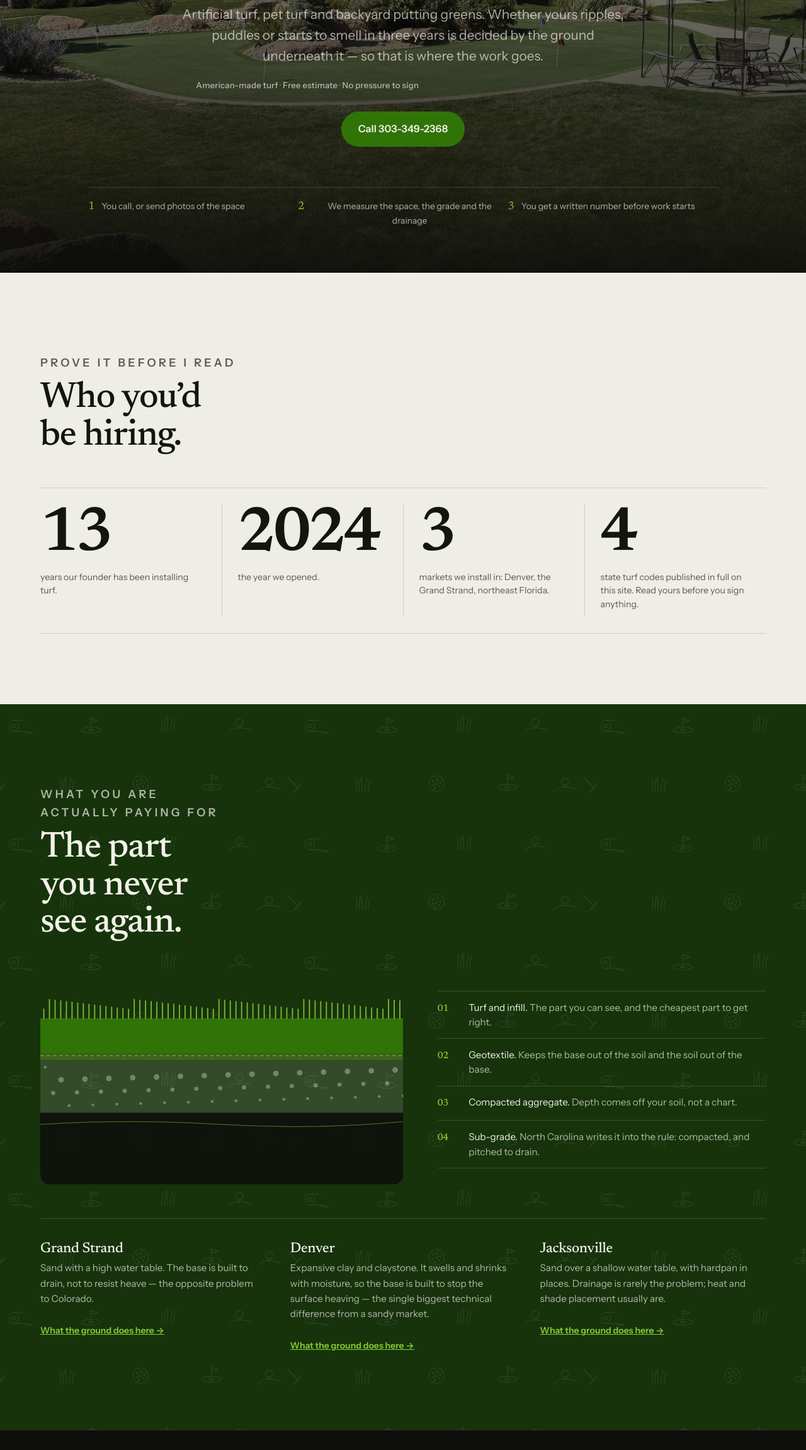
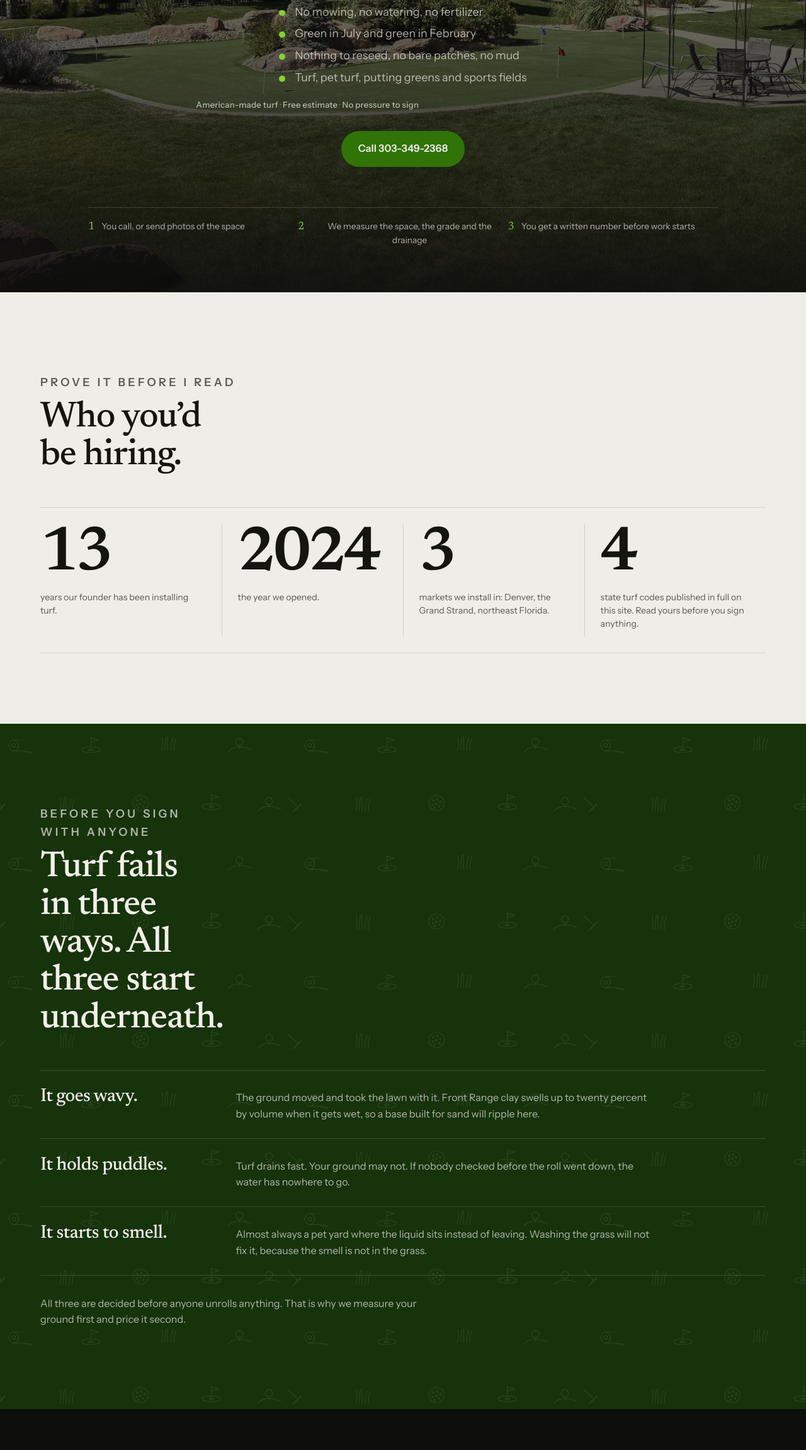
Before and after one commit to timelessgrass/Timeless-Grass-Greens, an Astro site: page / in a window 1280 px wide. Shown: the part 498-2800 px from the top of the page at 63% size. Built offline with nearby package versions, Linux system fonts and the light colour scheme; Astro itself is replaced by a stand-in of ours; animation ran at ten frames a second.

Commit message:
Delete the cross-section graphic; move the copy toward LawnPop's register
The drawn cross-section read as three green bars, not as a diagram. A
homepage is the wrong place to teach soil mechanics anyway, so the section is
gone and the argument is made the way a customer would make it: turf fails in
three ways — it goes wavy, it holds puddles, it starts to smell — and all
three are decided before anything is unrolled. Same differentiator, no
lecture. The technical detail already lives on the service and guide pages.

Voice moved toward the reference (lawnpop.com): short lines, outcome first,
second person, plain words. Specifically:

- The hero's paragraph of mechanism becomes four benefit lines. No mowing,
  green in July and February, nothing to reseed, and what we install.
- Service cards open on the problem instead of the statute. The Colorado
  law, the 117°F figure and the MRSA study move off the cards to the pages
  that can carry them properly; the cards now say what you get.
- Process steps: one plain sentence each.
- The quote block: same four items, half the words.
- Close takes their imperative shape — stop maintaining it, start using it.

What is NOT copied from the reference, because Brian has none of it on file:
five-star review counts, Best of Houzz, a 15-year warranty, testimonials, or
financing. Those are the four things carrying most of their page, and
inventing any of them is what the old site was caught doing.

Also fixes the hero bullets, which used justify-items:center and so left
every bullet dot at a different x, and rewires .hero__wins into the intro
timeline, the js-motion start state and the reduced-motion reset — .hero__deck
no longer exists on the homepage and would have left the new list unanimated.

Gates clean. Mean sentence length down; the cross-section CSS is removed.

Co-Authored-By: Claude Opus 5 <noreply@anthropic.com>

```diff
--- a/src/pages/index.astro
+++ b/src/pages/index.astro
@@ -25,12 +25,12 @@ const ANSWER = {
 };
 
 const SVC = [
-  { slug: 'putting-greens',       name: 'Putting greens',        line: 'A green that rolls wrong gets used twice and then ignored. Yours gets its break, fringe and cup drawn before anything is cut.' },
-  { slug: 'residential-turf',     name: 'Residential lawns',     line: 'Your soil moves and turf will not stop it — Front Range clay swells up to twenty percent by volume when it gets wet. That is why your lawn does not get the same base as one in Myrtle Beach.' },
-  { slug: 'pet-turf',             name: 'Pet turf',              line: 'If a pet yard smells in August, the problem is under the turf and not in it. So the drainage gets designed before the grass does.' },
-  { slug: 'commercial-turf',      name: 'Commercial',            line: 'You have been told Colorado banned turf on commercial property. Half right: from 1 January 2026 the prohibition covers nonfunctional turf on commercial, institutional and HOA-common land, and functional turf is defined at C.R.S. 37-99-102(6.5) and stays legal.' },
-  { slug: 'sports-field-turf',    name: 'Sports fields',         line: 'Someone on the board will ask how hot it gets, and they should. Measured over a full day synthetic averaged 117°F against 78°F for grass, which makes shade and siting the argument rather than product.' },
-  { slug: 'indoor-turf',          name: 'Indoor facilities',     line: 'Indoors nothing rinses it and nothing dries it. In a 2020 laboratory study MRSA stayed viable longest in sand infill — 27 hours to half its viability, against 2 hours on EPDM rubber — so a cleaning schedule belongs in the job, not after it.' },
+  { slug: 'putting-greens',       name: 'Putting greens',        line: 'Practise at home instead of booking a tee time. Your break, fringe and cup get drawn before anything is cut, because a green that rolls wrong gets used twice and then ignored.' },
+  { slug: 'residential-turf',     name: 'Residential lawns',     line: 'Get your weekends back. No mowing, no watering, no reseeding the same bare patch every spring — and a base built for your ground so it stays flat.' },
+  { slug: 'pet-turf',             name: 'Pet turf',              line: 'Tired of mud on the floor and a dead strip where the dog runs? Pet turf drains, and we build the drainage before we build the lawn.' },
+  { slug: 'commercial-turf',      name: 'Commercial',            line: 'Your property looks the same in August as it did in April, with nobody out there maintaining it. Heard Colorado banned turf on commercial land? Half right — and the half that matters is on this page.' },
+  { slug: 'sports-field-turf',    name: 'Sports fields',         line: 'Play on it all season, in any weather, with no bare patch down the middle by July. Someone on the board will ask how hot it gets — we answer that one honestly.' },
+  { slug: 'indoor-turf',          name: 'Indoor facilities',     line: 'Train all year, whatever it is doing outside. Indoors nothing rinses it and nothing dries it, so the cleaning plan is part of the job rather than something you work out later.' },
 ];
 
 /* One frame per service. `shot: null` is deliberate on indoor facilities — there is no
@@ -54,10 +54,10 @@ const SVCFIG = [
    Sourced to the old site's step 02 — "a detailed quote with material options, layout, and
    next steps before any work begins" — and to the process section's base-and-drainage. */
 const QUOTE_HAS = [
-  { h: 'The turf you are getting',  p: 'Named, not described. Premium and budget turf are both real products with real prices, and you get told which one is in your number and what the other would cost.' },
-  { h: 'How deep the base goes',    p: 'Measured off your ground, not off a chart. It is the largest line in the price and the one you can never inspect once the grass is down, so it is written before it is built.' },
-  { h: 'The layout, drawn',         p: 'Where the seams fall, where the edges land, and on a green, where the break runs. Agreed before anything is cut.' },
-  { h: 'What happens next, dated',  p: 'The order of the work and what we need from you. No deposit is taken to produce any of this.' },
+  { h: 'The turf, named',        p: 'Not “premium grass”. The actual product, and what the cheaper one would have cost you.' },
+  { h: 'How deep the base goes', p: 'The biggest line in the price, and the one you can never check once the grass is down. So you get it in writing first.' },
+  { h: 'The layout, drawn',     p: 'Where the seams fall, where the edges land, and on a green, where the break runs.' },
+  { h: 'What happens next',     p: 'The order of the work, and what we need from you. No deposit to get any of it.' },
 ];
 
 const pair = (id: string) => ({ b: SHOTS.find((s) => s.pairId === id && s.kind === 'before')!, a: SHOTS.find((s) => s.pairId === id && s.kind === 'after')! });
@@ -82,7 +82,12 @@ const PAIRS = ['ba-1', 'ba-2', 'ba-3', 'ba-4'].filter((id) => { const p = pair(i
         <span class="line"><span>Green all year.</span></span>
         <span class="line"><span>No mower, <em>no mud.</em></span></span>
       </h1>
-      <p class="hero__deck">Artificial turf, pet turf and backyard putting greens. Whether yours ripples, puddles or starts to smell in three years is decided by the ground underneath it — so that is where the work goes.</p>
+      <ul class="hero__wins">
+        <li>No mowing, no watering, no fertilizer</li>
+        <li>Green in July and green in February</li>
+        <li>Nothing to reseed, no bare patches, no mud</li>
+        <li>Turf, pet turf, putting greens and sports fields</li>
+      </ul>
       <p class="hero__qual">
         {materials && <><b>American-made turf</b> · </>}<b>Free estimate</b> · <b>No pressure to sign</b>
       </p>
@@ -117,50 +122,22 @@ const PAIRS = ['ba-1', 'ba-2', 'ba-3', 'ba-4'].filter((id) => { const p = pair(i
   </section>
 
 
-  <!-- 3 · UNDER THE TURF — the H1 says the base decides, so this draws it. A photograph
-       cannot go here: none of the fifteen carries a location, and putting one beside
-       "Denver" would assert a market we cannot source. The strata are the assembly the
-       statutes describe; the three grounds are markets.ts's own `ground` field, verbatim. -->
+  <!-- 3 · WHAT GOES WRONG — was a drawn cross-section of the base build-up. It read as
+       three green bars, and a homepage is the wrong place to teach soil mechanics anyway.
+       Same argument, said the way a customer would say it: here is what you are afraid of,
+       here is what causes it. The technical detail lives on the service and guide pages. -->
   <section class="sec sec--green on-dark turf-marks turf-marks--dark">
     <div class="wrap">
       <div class="kick kick--left" data-reveal>
-        <p class="micro">What you are actually paying for</p>
-        <h2>The part you never see again.</h2>
+        <p class="micro">Before you sign with anyone</p>
+        <h2>Turf fails in three ways. All three start underneath.</h2>
       </div>
-      <div class="cut" data-reveal>
-        <div class="cut__fig">
-          <svg viewBox="0 0 520 300" role="img" aria-label="A cross-section through a turf install: sub-grade, compacted base, geotextile and turf with infill.">
-            <defs>
-              <clipPath id="cutclip"><rect x="0" y="0" width="520" height="300" rx="14" /></clipPath>
-            </defs>
-            <g clip-path="url(#cutclip)">
-              <g class="cut__band"><rect x="0" y="196" width="520" height="104" fill="var(--ground-dark)" opacity=".85" />
-                <path d="M0 214 Q130 206 260 214 T520 210" fill="none" stroke="var(--accent-on-dark)" stroke-width="1.2" opacity=".45" /></g>
-              <g class="cut__band"><rect x="0" y="120" width="520" height="78" fill="var(--ink-on-dark)" opacity=".13" />
-                {Array.from({ length: 46 }, (_, i) => <circle cx={7 + i * 11.4} cy={132 + ((i * 37) % 56)} r={2 + ((i * 13) % 3)} fill="var(--ink-on-dark)" opacity=".34" />)}</g>
-              <g class="cut__band"><rect x="0" y="110" width="520" height="11" fill="var(--accent-on-dark)" opacity=".3" />
-                <path d="M0 115.5H520" stroke="var(--accent-on-dark)" stroke-width="1" stroke-dasharray="5 4" opacity=".9" /></g>
-              <g class="cut__band"><rect x="0" y="62" width="520" height="49" fill="var(--accent)" />
-                {Array.from({ length: 64 }, (_, i) => <path d={`M${5 + i * 8.1} 62 v-${13 + ((i * 29) % 15)}`} stroke="var(--accent-on-dark)" stroke-width="1.7" stroke-linecap="round" opacity=".85" />)}</g>
-            </g>
-          </svg>
-        </div>
-        <ol class="cut__key">
-          <li><b>01</b><span><em>Turf and infill.</em> The part you can see, and the cheapest part to get right.</span></li>
-          <li><b>02</b><span><em>Geotextile.</em> Keeps the base out of the soil and the soil out of the base.</span></li>
-          <li><b>03</b><span><em>Compacted aggregate.</em> Depth comes off your soil, not a chart.</span></li>
-          <li><b>04</b><span><em>Sub-grade.</em> North Carolina writes it into the rule: compacted, and pitched to drain.</span></li>
-        </ol>
-      </div>
-      <div class="grounds">
-        {MARKETS.map((m) => (
-          <div data-reveal>
-            <h3>{m.short}</h3>
-            <p>{m.ground}</p>
-            <a href={`/${m.slug}/`} data-cta={`market-${m.slug}-ground`}>What the ground does here &rarr;</a>
-          </div>
-        ))}
-      </div>
+      <ul class="wrongs">
+        <li data-reveal><b>It goes wavy.</b><span>The ground moved and took the lawn with it. Front Range clay swells up to twenty percent by volume when it gets wet, so a base built for sand will ripple here.</span></li>
+        <li data-reveal><b>It holds puddles.</b><span>Turf drains fast. Your ground may not. If nobody checked before the roll went down, the water has nowhere to go.</span></li>
+        <li data-reveal><b>It starts to smell.</b><span>Almost always a pet yard where the liquid sits instead of leaving. Washing the grass will not fix it, because the smell is not in the grass.</span></li>
+      </ul>
+      <p class="wrongs__note">All three are decided before anyone unrolls anything. That is why we measure your ground first and price it second.</p>
     </div>
   </section>
 
@@ -272,10 +249,10 @@ const PAIRS = ['ba-1', 'ba-2', 'ba-3', 'ba-4'].filter((id) => { const p = pair(i
         <div class="proc__bar"><div class="proc__fill"></div></div>
       </div>
       <div class="proc__steps">
-        <div class="proc__step"><i>01</i><h3>You call, or send photos</h3><p>The first question is what the space is for. Dogs, kids, putting, a commercial site — that changes the turf and the infill before it changes the price.</p></div>
-        <div class="proc__step"><i>02</i><h3>Somebody comes out and measures</h3><p>Base depth comes off your soil, not a chart, and grade and drainage get checked before any number exists. A backing that can drain ten inches an hour is worth nothing if the ground under it will not take the water.</p></div>
-        <div class="proc__step"><i>03</i><h3>You read it before you decide</h3><p>Material options, layout and next steps, all of it before any work begins. If a cheaper turf will do your job you are told which one and exactly what you give up.</p></div>
-        <div class="proc__step"><i>04</i><h3>You approve the design, then we build</h3><p>Nothing is cut until you have approved the design. Then base, turf, infill, edges — site prep and cleanup are ours from the first day to the last.</p></div>
+        <div class="proc__step"><i>01</i><h3>You call, or send photos</h3><p>Tell us what the space is for. Dogs, kids, putting, a commercial site — that changes the turf before it changes the price.</p></div>
+        <div class="proc__step"><i>02</i><h3>Somebody comes out and measures</h3><p>We come to you and check the ground, the grade and the drainage. That is what sets the price, so it happens before the price does.</p></div>
+        <div class="proc__step"><i>03</i><h3>You read it before you decide</h3><p>Turf options, layout and what happens next. If a cheaper turf will do your job, we say so and tell you what you give up.</p></div>
+        <div class="proc__step"><i>04</i><h3>You approve the design, then we build</h3><p>Nothing is cut until you have said yes to the design. Prep, base, turf, infill, edges and the cleanup are all ours.</p></div>
       </div>
     </div>
   </section>
@@ -409,8 +386,8 @@ const PAIRS = ['ba-1', 'ba-2', 'ba-3', 'ba-4'].filter((id) => { const p = pair(i
   <!-- 15 · CLOSE — no invented scarcity. The reference claims a booking window; we have none stated. -->
   <section class="sec sec--dark on-dark close close--big turf-marks turf-marks--dark turf-marks--drift">
     <div class="wrap" data-reveal>
-      <h2>Get a number on your yard.</h2>
-      <p class="close__p">One visit and you will know what it costs. Nothing is ordered, dug or cut until you have the number in writing and you have said yes to it.</p>
+      <h2>Stop maintaining it. Start using it.</h2>
+      <p class="close__p">One visit and you will know what your yard costs. Nothing is ordered, dug or cut until you have said yes to the number.</p>
       {phoneHref && <a class="btn btn--primary btn--lg" href={phoneHref} data-cta="call-close">Call {phone}</a>}
     </div>
   </section>
--- a/src/scripts/motion.ts
+++ b/src/scripts/motion.ts
@@ -47,7 +47,7 @@ gsap.matchMedia().add('(prefers-reduced-motion: no-preference)', () => {
   if (!document.querySelector('.hero--home')) { introDone = true; intro.kill(); } else intro
     .to('.hero__eyebrow', { y: 0, opacity: 1, duration: .7 })
     .to('.hero h1 .line > span', { y: 0, duration: 1.05, stagger: .11 }, '-=.4') // y not yPercent: GSAP parses the CSS % start as px
-    .to('.hero__deck, .hero__qual, .hero__cta', { y: 0, opacity: 1, duration: .8, stagger: .1 }, '-=.55')
+    .to('.hero__deck, .hero__wins > li, .hero__qual, .hero__cta', { y: 0, opacity: 1, duration: .8, stagger: .07 }, '-=.55')
     .to('.hero__steps > *', { y: 0, opacity: 1, duration: .6, stagger: .08 }, '-=.2'); // was -=.5 behind a badge tween for an element that no longer exists
 
   /* hero image: slow ken-burns on scroll, not on a timer — it only moves if you do */
--- a/src/styles/components.css
+++ b/src/styles/components.css
@@ -334,7 +334,7 @@
 /* --- motion start states — ONLY once the ticker has proven alive --------------------------------- */
 .js-motion .hero__eyebrow { opacity: 0; transform: translateY(14px); }
 .js-motion .hero--home h1 .line > span { transform: translateY(110%); }
-.js-motion .hero--home .hero__deck, .js-motion .hero--home .hero__qual, .js-motion .hero--home .hero__cta { opacity: 0; transform: translateY(18px); }
+.js-motion .hero--home .hero__deck, .js-motion .hero--home .hero__wins > li, .js-motion .hero--home .hero__qual, .js-motion .hero--home .hero__cta { opacity: 0; transform: translateY(18px); }
 /* Scoped to .hero--home on purpose: only the homepage has an intro timeline to undo
    these. Unscoped, the Call button on every other page stayed at opacity 0 forever —
    invisible, but still 57px of clickable tel: link. */
@@ -344,5 +344,5 @@
 /* transition lives on .is-in only: the hidden start state must snap, not fade out first.
    `translate` not `transform`: composes with the cards' hover lift instead of overriding it */
 @media (prefers-reduced-motion: reduce) {
-  .js-motion .hero__eyebrow, .js-motion .hero--home h1 .line > span, .js-motion .hero--home .hero__deck, .js-motion .hero--home .hero__qual, .js-motion .hero--home .hero__cta, .js-motion .hero__steps > *, .js-motion [data-reveal] { opacity: 1; transform: none; translate: none; transition: none; }
+  .js-motion .hero__eyebrow, .js-motion .hero--home h1 .line > span, .js-motion .hero--home .hero__deck, .js-motion .hero--home .hero__wins > li, .js-motion .hero--home .hero__qual, .js-motion .hero--home .hero__cta, .js-motion .hero__steps > *, .js-motion [data-reveal] { opacity: 1; transform: none; translate: none; transition: none; }
 }
--- a/src/styles/home.css
+++ b/src/styles/home.css
@@ -30,30 +30,21 @@
 .ledger__n { display: block; font-family: var(--font-display); font-size: clamp(3.4rem, 8vw, 6.2rem); line-height: .86; letter-spacing: -.045em; font-variant-numeric: tabular-nums; }
 .ledger__l { display: block; margin-top: .9rem; font-size: .88rem; line-height: 1.5; color: var(--ink-dim); max-width: 30ch; }
 
-/* --- cut: the drawn cross-section -------------------------------------------------- */
-.cut { display: grid; gap: clamp(2rem, 5vw, 3.4rem); align-items: center; }
-@media (min-width: 900px) { .cut { grid-template-columns: 1.05fr .95fr; } }
-.cut__fig { position: relative; }
-.cut__fig svg { display: block; width: 100%; height: auto; overflow: visible; }
-/* Each stratum wipes up into place as the section is read. Without motion they are simply
-   drawn, which is the correct resting state. */
-.js-motion .cut__band { clip-path: inset(100% 0 0 0); }
-.cut__band { transition: clip-path 1s var(--ease); }
-.cut.is-cut .cut__band { clip-path: inset(0 0 0 0); }
-.cut__band:nth-child(1) { transition-delay: 0s; }
-.cut__band:nth-child(2) { transition-delay: .14s; }
-.cut__band:nth-child(3) { transition-delay: .28s; }
-.cut__band:nth-child(4) { transition-delay: .42s; }
-.cut__key { display: grid; gap: 0; margin: 0; padding: 0; list-style: none; border-top: 1px solid var(--rule-on-dark); }
-.cut__key li { display: grid; grid-template-columns: 2.2rem 1fr; gap: .9rem; align-items: baseline; padding: .85rem 0; border-bottom: 1px solid var(--rule-on-dark); }
-.cut__key b { font-family: var(--font-display); font-size: .95rem; color: var(--accent-on-dark); font-weight: 500; }
-.cut__key span { font-size: .95rem; line-height: 1.55; color: var(--ink-on-dark-dim); }
-.cut__key em { font-style: normal; color: var(--ink-on-dark); }
-.grounds { display: grid; gap: 1.6rem 2.4rem; margin-top: clamp(2.2rem, 5vw, 3.4rem); padding-top: clamp(1.6rem, 3vw, 2.2rem); border-top: 1px solid var(--rule-on-dark); }
-@media (min-width: 800px) { .grounds { grid-template-columns: repeat(3, 1fr); } }
-.grounds h3 { font-family: var(--font-display); font-size: clamp(1.15rem, 2.2vw, 1.42rem); letter-spacing: -.014em; color: var(--ink-on-dark); margin-bottom: .45rem; }
-.grounds p { color: var(--ink-on-dark-dim); font-size: .95rem; line-height: 1.6; }
-.grounds a { display: inline-flex; align-items: center; min-height: 44px; color: var(--accent-on-dark); font-weight: 600; font-size: .88rem; }
+/* --- wrongs: the three failures, said plainly ------------------------------------ */
+.wrongs { list-style: none; margin: clamp(1.6rem, 4vw, 2.6rem) 0 0; padding: 0; display: grid; gap: 0; border-top: 1px solid var(--rule-on-dark); }
+.wrongs li { display: grid; gap: .35rem 2.4rem; padding: clamp(1.1rem, 2.6vw, 1.6rem) 0; border-bottom: 1px solid var(--rule-on-dark); align-items: baseline; }
+@media (min-width: 780px) { .wrongs li { grid-template-columns: minmax(12rem, 17rem) 1fr; } }
+.wrongs b { font-family: var(--font-display); font-weight: 500; font-size: clamp(1.3rem, 2.8vw, 1.85rem); letter-spacing: -.02em; line-height: 1.1; color: var(--ink-on-dark); }
+.wrongs span { color: var(--ink-on-dark-dim); font-size: 1rem; line-height: 1.6; max-width: 62ch; }
+.wrongs__note { margin-top: clamp(1.4rem, 3vw, 2rem); color: var(--accent-on-dark); font-size: 1rem; line-height: 1.6; max-width: 60ch; }
+
+/* --- hero benefit lines: four short wins, not a paragraph of mechanism --------- */
+/* The block centres; the lines do not. justify-items:center centred each item's own box,
+   which left every bullet dot at a different x and read as ragged. */
+.hero__wins { list-style: none; margin: 1.4rem 0 0; padding: 0; display: grid; gap: .5rem;
+              width: fit-content; margin-inline: auto; text-align: left; }
+.hero__wins li { position: relative; padding-left: 1.55rem; font-size: clamp(1rem, 2vw, 1.12rem); line-height: 1.5; color: var(--ink-on-dark-dim); }
+.hero__wins li::before { content: ""; position: absolute; left: 0; top: .56em; width: .58rem; height: .58rem; border-radius: var(--radius-pill); background: var(--accent-on-dark); }
 
 /* --- mosaic: the photographs, at three sizes -------------------------------------- */
 .mosaic { display: grid; grid-template-columns: repeat(2, 1fr); gap: clamp(.5rem, 1.4vw, 1rem); margin-top: clamp(2rem, 5vw, 3rem); }
```
